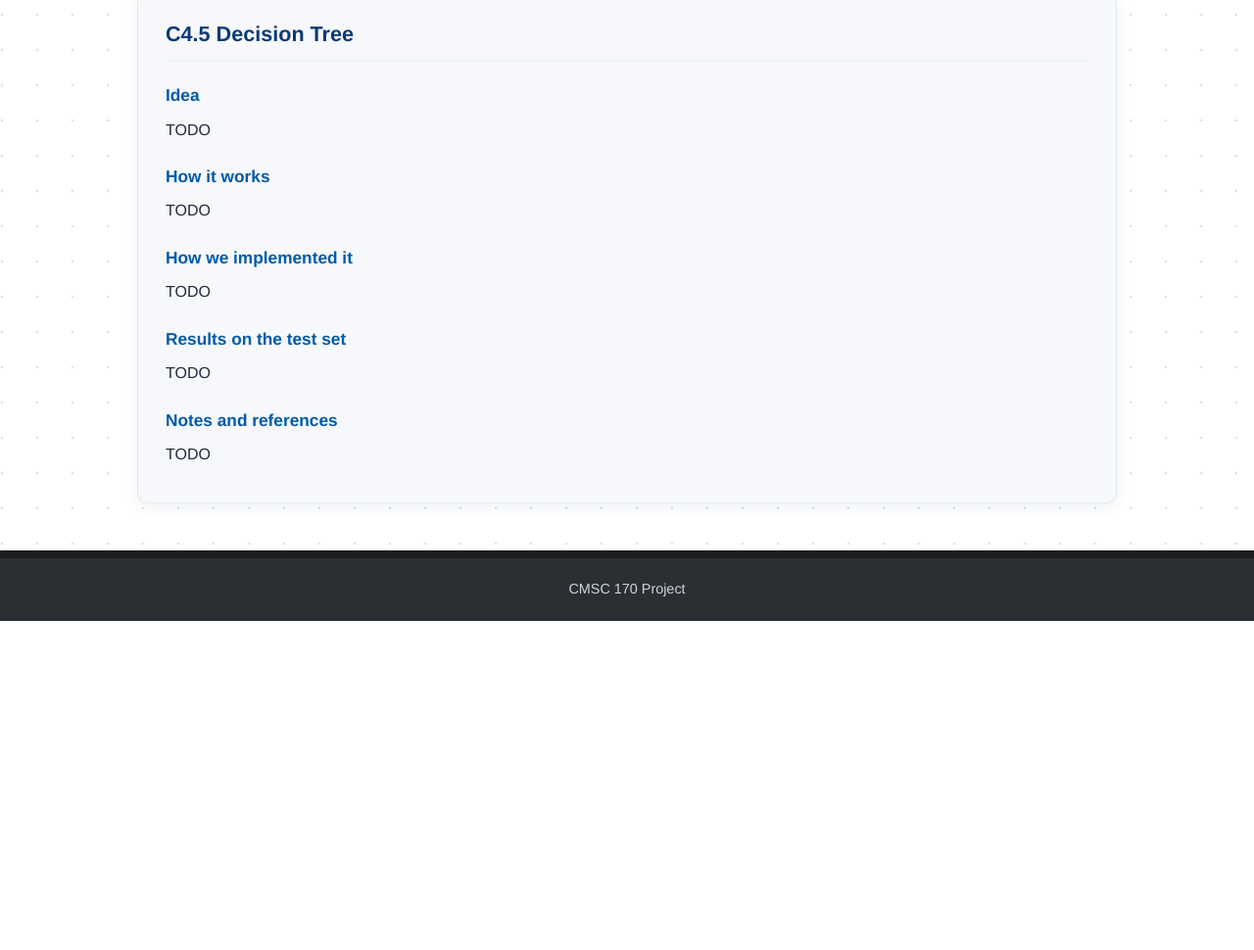
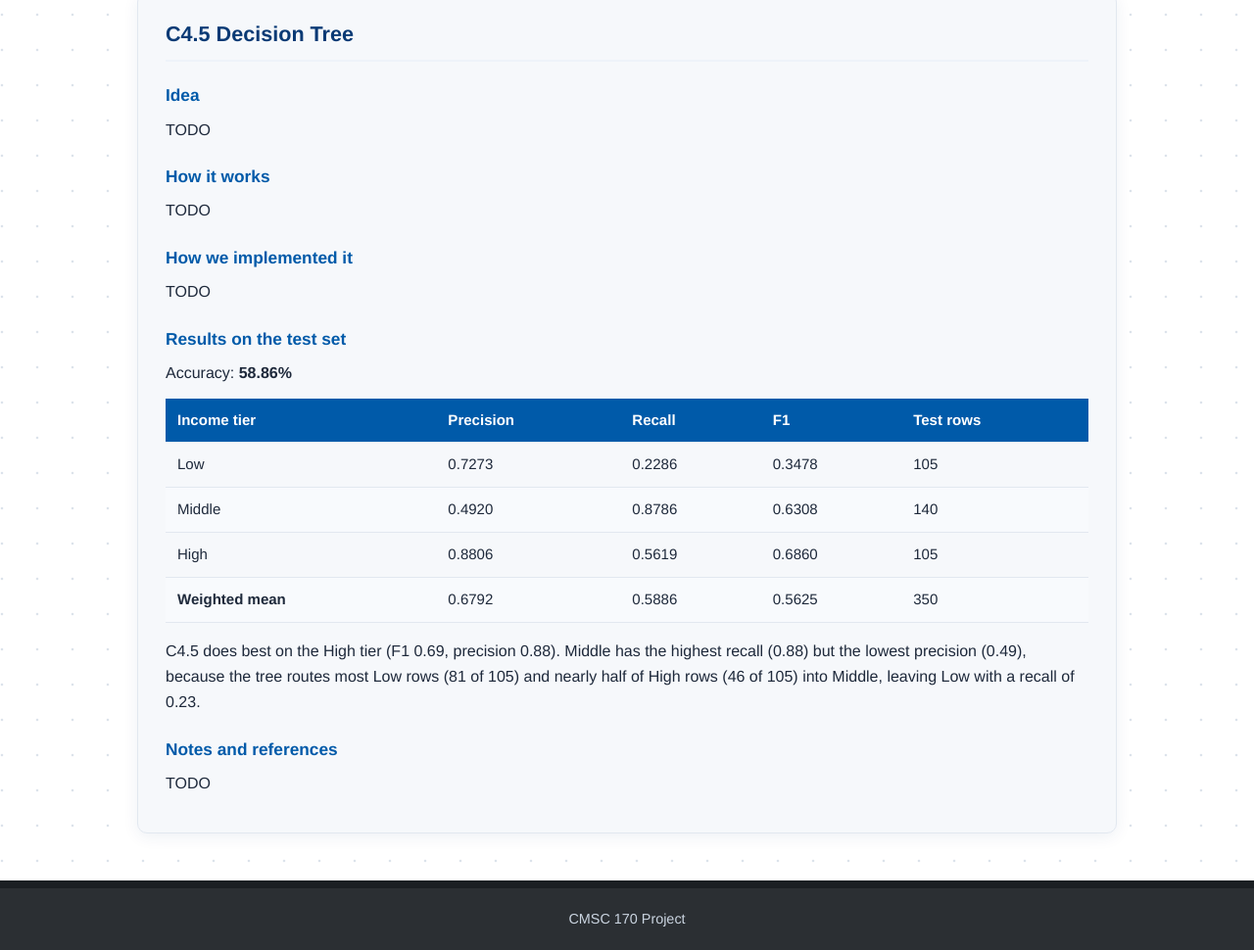
Before and after one commit to Shiiroi/cmsc-170-project, a plain HTML site: page docs/methods.html in a window 1280 px wide. Shown: the part 4451-5421 px from the top of the page at 98% size. Before the commit the page ends 5085 px from the top, so only its background shows below. Drawn offline with Linux system fonts and the light colour scheme.

Commit message:
docs: add C4.5 test results to methods page

```diff
--- a/docs/methods.html
+++ b/docs/methods.html
@@ -289,7 +289,52 @@ for l in labels:
             <h3>How we implemented it</h3>
             <p>TODO</p>
             <h3>Results on the test set</h3>
-            <p>TODO</p>
+            <p>Accuracy: <strong>58.86%</strong></p>
+            <table>
+                <thead>
+                    <tr>
+                        <th>Income tier</th>
+                        <th>Precision</th>
+                        <th>Recall</th>
+                        <th>F1</th>
+                        <th>Test rows</th>
+                    </tr>
+                </thead>
+                <tbody>
+                    <tr>
+                        <td>Low</td>
+                        <td>0.7273</td>
+                        <td>0.2286</td>
+                        <td>0.3478</td>
+                        <td>105</td>
+                    </tr>
+                    <tr>
+                        <td>Middle</td>
+                        <td>0.4920</td>
+                        <td>0.8786</td>
+                        <td>0.6308</td>
+                        <td>140</td>
+                    </tr>
+                    <tr>
+                        <td>High</td>
+                        <td>0.8806</td>
+                        <td>0.5619</td>
+                        <td>0.6860</td>
+                        <td>105</td>
+                    </tr>
+                    <tr>
+                        <td><strong>Weighted mean</strong></td>
+                        <td>0.6792</td>
+                        <td>0.5886</td>
+                        <td>0.5625</td>
+                        <td>350</td>
+                    </tr>
+                </tbody>
+            </table>
+            <p>C4.5 does best on the High tier (F1 0.69, precision 0.88). Middle has the highest recall
+                (0.88) but the lowest precision (0.49), because the tree routes most Low rows
+                (81 of 105) and nearly half of High rows (46 of 105) into Middle, leaving Low with
+                a recall of 0.23.</p>
             <h3>Notes and references</h3>
             <p>TODO</p>
         </section>
```
